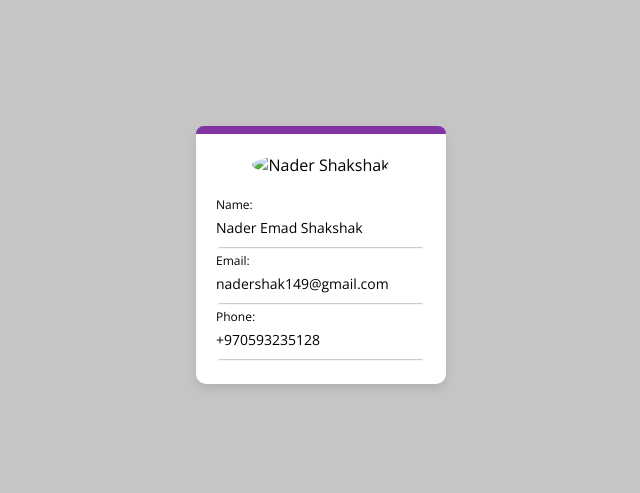
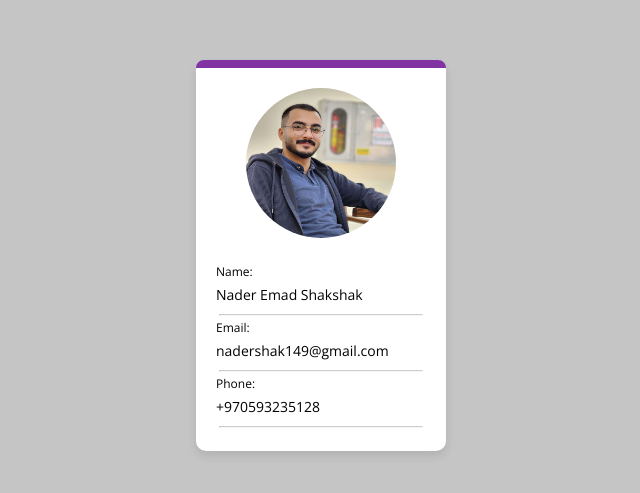
Before and after one commit to Nader-SH/TAP-Coding-Test, a plain HTML site: page index.html in a window 1280 px wide. Shown: the part 153-646 px from the top of the page, without its empty margins (319-959 px from the left). Drawn offline with nearby package versions, Linux system fonts and the light colour scheme.

Commit message:
Challenge1 + Challenge2

```diff
--- a/index.html
+++ b/index.html
@@ -19,7 +19,7 @@
     <div class="card">
       <div class="headColor"></div>
       <div class="dataContaner">
-        <img src="./image/nadershakshak.jpg" alt="Nader Shakshak" />
+        <img src="./Challenge1/image/nadershakshak.jpg" alt="Nader Shakshak" />
         <label for="name">Name:</label>
         <span class="value">Nader Emad Shakshak</span>
         <hr class="hrLine" />
```
